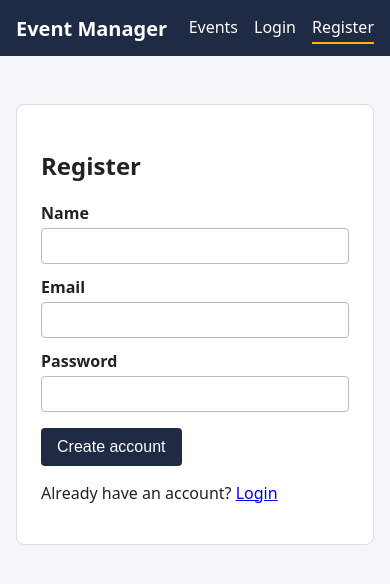
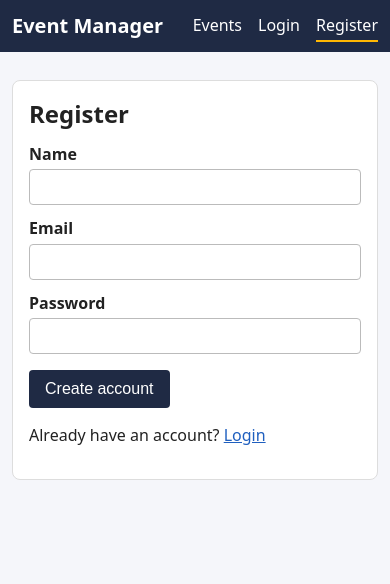
Before and after one commit to AzibNaeem/Event_Management_Sys, a React (Vite) app: page /register in a window 390 px wide. Shown: the top 584 px of the page. Built offline with nearby package versions, Linux system fonts and the light colour scheme; no server answers.

Commit message:
Improve responsive layout and styling

```diff
--- a/src/index.css
+++ b/src/index.css
@@ -7,6 +7,23 @@ body {
   font-family: system-ui, 'Segoe UI', Roboto, sans-serif;
   background: #f5f6fa;
   color: #222;
+  line-height: 1.4;
+}
+
+a {
+  color: #1f5fbf;
+}
+
+h2 {
+  margin: 0 0 12px;
+}
+
+button:focus-visible,
+input:focus-visible,
+select:focus-visible,
+a:focus-visible {
+  outline: 2px solid #ffb703;
+  outline-offset: 2px;
 }
 
 .container {
@@ -114,7 +131,7 @@ button:hover {
 
 .event-grid {
   display: grid;
-  grid-template-columns: repeat(auto-fill, minmax(260px, 1fr));
+  grid-template-columns: repeat(auto-fill, minmax(min(100%, 260px), 1fr));
   gap: 20px;
   margin-top: 16px;
 }
@@ -288,3 +305,28 @@ button:disabled {
 .event-info .secondary {
   margin-top: 8px;
 }
+
+@media (max-width: 600px) {
+  .container {
+    padding: 16px 12px;
+  }
+  .navbar {
+    padding: 10px 12px;
+  }
+  .form-box {
+    margin: 12px auto;
+    padding: 16px;
+  }
+  .details {
+    padding: 14px;
+  }
+  .details-image {
+    height: 200px;
+  }
+  .search-form button {
+    flex: 1;
+  }
+  .pagination {
+    flex-wrap: wrap;
+  }
+}
```
